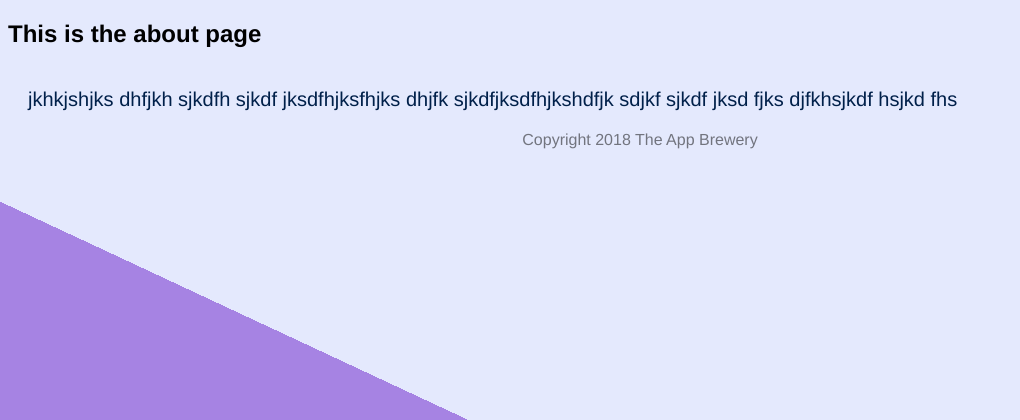
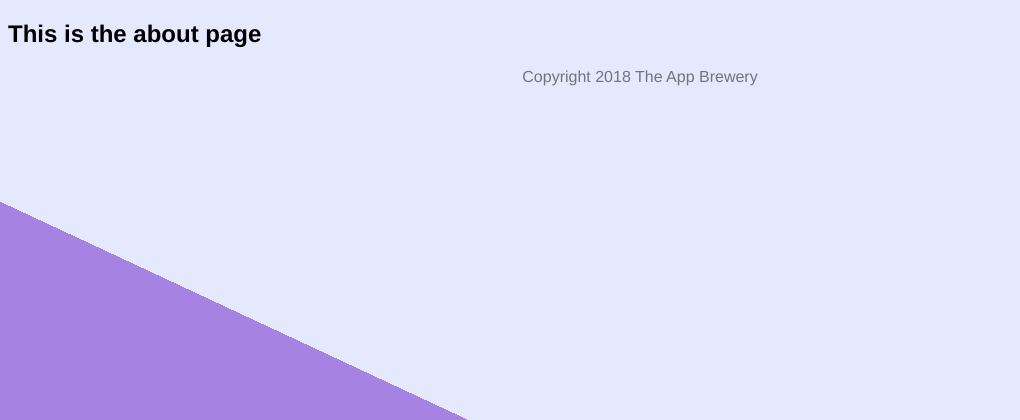
Before and after one commit to Shashankbhatnagar03/TodoList, a Node server app: template views/about.ejs in a window 1280 px wide. Shown: the top 420 px of the page, without its empty margins (0-1020 px from the left). Run offline with Node 20, Linux system fonts and the light colour scheme; the template is opened without the code that fills it, so the values that code supplies are empty; some libraries are stand-ins or nearby versions.

Commit message:
Update about.ejs

```diff
--- a/views/about.ejs
+++ b/views/about.ejs
@@ -2,6 +2,5 @@
 
 <h2>This is the about page</h2>
 
-<p>jkhkjshjks dhfjkh sjkdfh sjkdf jksdfhjksfhjks dhjfk sjkdfjksdfhjkshdfjk sdjkf sjkdf jksd fjks djfkhsjkdf hsjkd fhs</p>
 
 <%- include("footer") -%>
```
